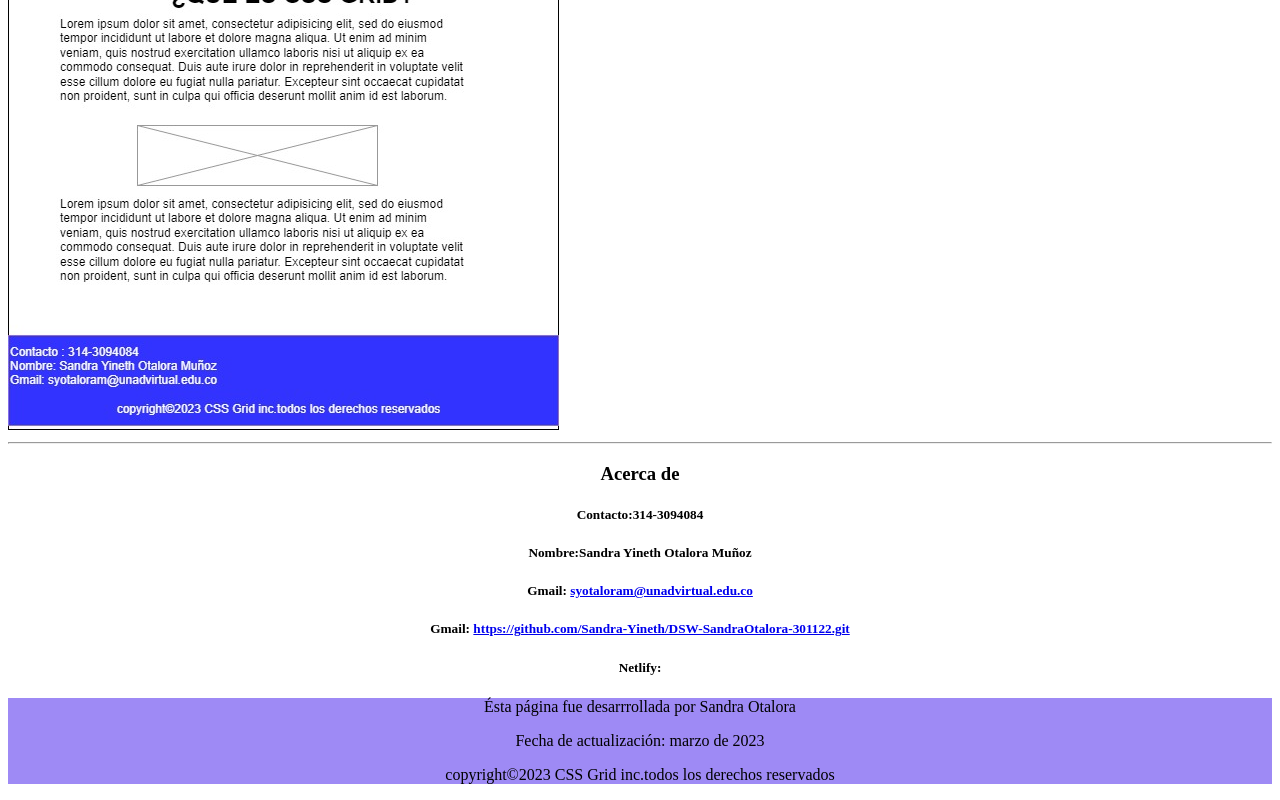
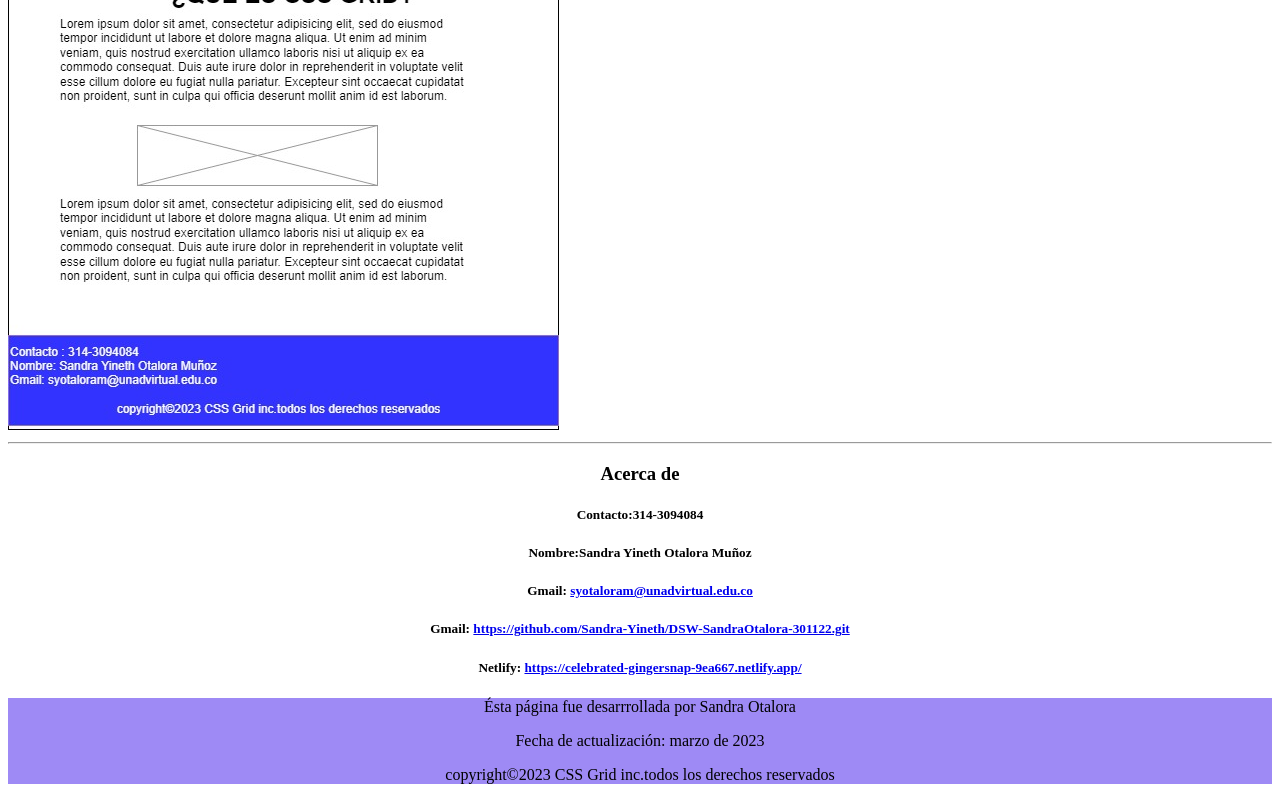
Before and after one commit to Sandra-Yineth/DSW-SandraOtalora-301122, a plain HTML site: page index.html in a window 1280 px wide. Shown: the part 2180-2980 px from the top of the page. Drawn offline with Linux system fonts and the light colour scheme.

Commit message:
Update index.html

```diff
--- a/index.html
+++ b/index.html
@@ -131,7 +131,7 @@
             <h5><strong>Gmail:</strong> <a
                     href="https://github.com/Sandra-Yineth/DSW-SandraOtalora-301122.git">https://github.com/Sandra-Yineth/DSW-SandraOtalora-301122.git</a>
             </h5>
-            <h5><strong>Netlify:</strong></h5>
+            <h5><strong>Netlify:</strong> <a href="https://celebrated-gingersnap-9ea667.netlify.app/">https://celebrated-gingersnap-9ea667.netlify.app/</a> </h5>
 
         </section>
 
```
